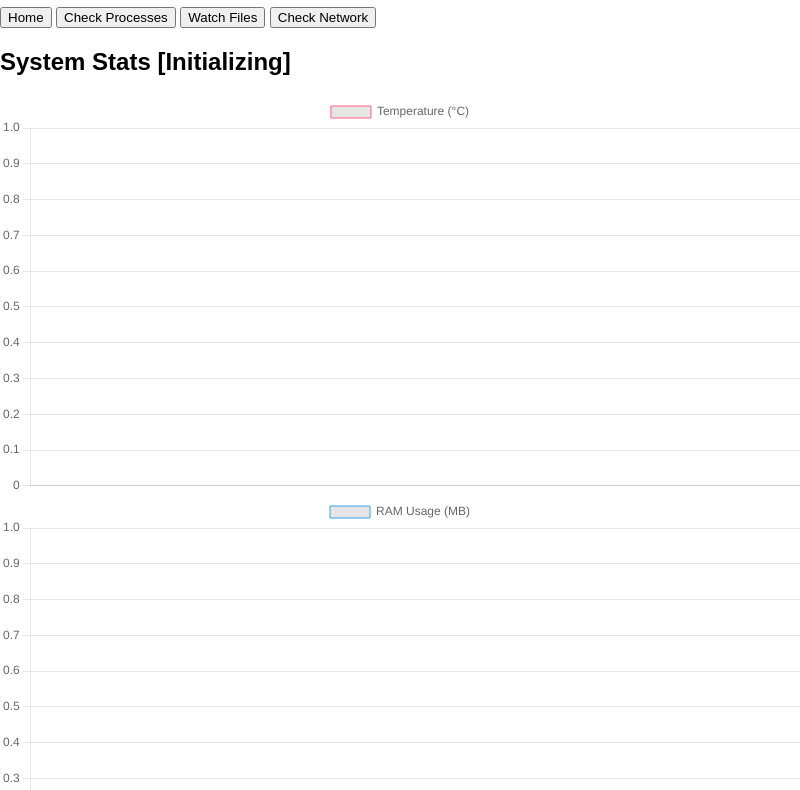
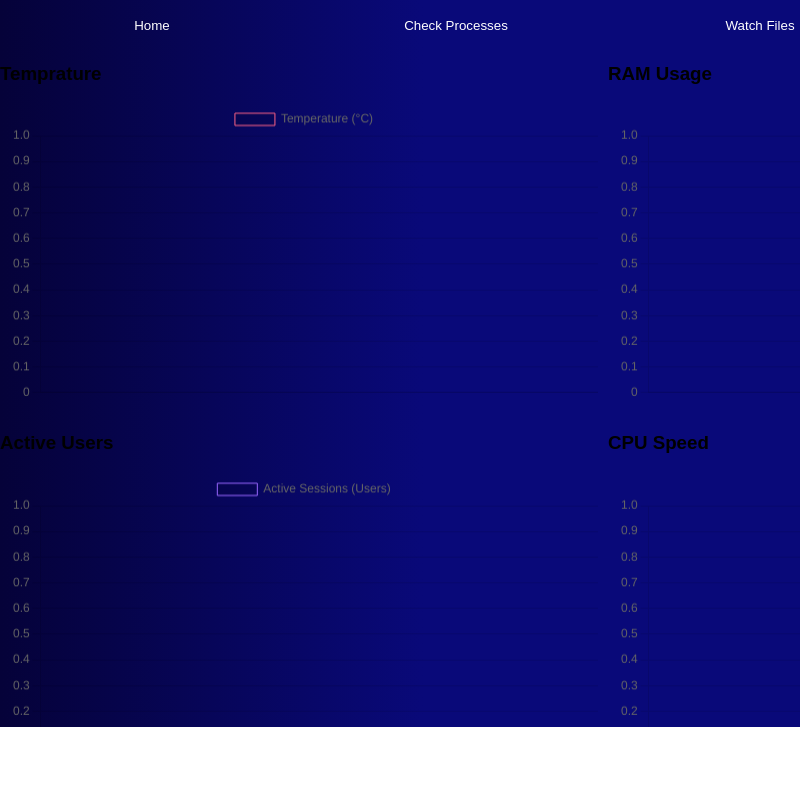
Before and after one commit to Aayush-683/Machine-Monitor, an Electron app: page index.html in a window 800 px wide. Shown: the part 73-863 px from the top of the page. After the commit the page ends 800 px from the top, so only its background shows below. Drawn offline with nearby package versions, Linux system fonts and the light colour scheme; no server answers.

Commit message:
CSS INTEGRATION 1

```diff
--- a/index.html
+++ b/index.html
@@ -20,15 +20,39 @@
 			<main>
 				<div id="homeContent" class="content">
 					<div id="statsContent">
-						<h2 id="sysStats">System Stats [Initializing]</h2>
+						<!-- <h2 id="sysStats">System Stats [Initializing]</h2> -->
+						<div class="chartdiv">
+							<h3>Temprature</h3>
 							<canvas id="tempChart"></canvas>
+						</div>
+						<div class="chartdiv">
+							<h3>RAM Usage</h3>
 							<canvas id="ramChart"></canvas>
+						</div>
+						<div class="chartdiv">
+							<h3>Active Users</h3>
 							<canvas id="sessionChart"></canvas>
+						</div >
+						<div class="chartdiv">
+							<h3>CPU Speed</h3>
 							<canvas id="cpuSpeedChart"></canvas>
+						</div>
+						<div class="chartdiv">
+							<h3>Graphics Usage</h3>
 							<canvas id="graphicsChart"></canvas>
+						</div>
+						<div class="chartdiv">
+							<h3>Network Speed </h3>
 							<canvas id="netSpeedChart"></canvas>
+						</div>
+						<div class="chartdiv">
+							<h3>Disk Usage</h3>
 							<canvas id="diskIOChart"></canvas>
+						</div>
+						<div class="chartdiv">
+							<h3>Battery Power Usage</h3>
 							<canvas id="batteryPowerChart"></canvas>
+						</div>
 					</div>
 				</div>
 				<div id="processContent" class="content hidden">
--- a/style.css
+++ b/style.css
@@ -1,15 +1,72 @@
+
+html{
+    overflow: hidden;
+}
 body {
     font-family: Arial, sans-serif;
     margin: 0;
     padding: 0;
     display: flex;
     height: 100vh;
+    background: rgb(5, 2, 57);
+    background: linear-gradient(90deg, rgba(5, 2, 57, 1) 0%, rgba(9, 9, 121, 1) 53%);
+    overflow-y: scroll;
 }
+body::-webkit-scrollbar {
+    width: .5em;
+    margin: 10px;
+}
+
+body::-webkit-scrollbar-track {
+    -webkit-box-shadow: inset 0 0 6px rgba(0,0,0,0.3);
+}
+
+body::-webkit-scrollbar-thumb {
+  background-color: rgb(9, 9, 67);
+  /* outline: 1px solid slategrey; */
+}
+
+
+header h1{
+    color: white;
+}
+
+nav{
+    display: flex;
+    flex-direction: row;
+    justify-content:space-around;
+    width: 100%;
+    padding: 10px 0;
+}
+
+nav > button{
+    border: none;
+    background-color:rgba(0, 0, 255, 0);
+    color: white;
+    flex: 1;
+  text-align: center;
+
+    transition: background-color 0.3s ease, border 0.3s ease; /* Smooth transition for hover effect */
+}
+
+nav > button:hover {
+    background-color: rgba(0, 0, 0, 0.1); /* Light grey background on hover */
+    border: 1px solid #ccc; /* Light grey border on hover */
+  }
+
+  /* Optional: Style for active/current button */
+nav > button.active {
+    background-color: rgba(0, 0, 0, 0.2); /* Slightly darker grey for the active button */
+    border: 1px solid #bbb; /* Slightly darker border for the active button */
+  }
+
+
 
 .container {
     display: flex;
     width: 100%;
 }
+
 
 .sidebar {
     background-color: #333;
@@ -51,6 +108,14 @@ body {
     display: none;
 }
 
+
+#statsContent{
+    display: grid;
+    grid-template-columns: 1fr 1fr 1fr 1fr;
+    grid-template-columns: 1fr 1fr;
+
+}
+
 #charts {
     display: flex;
     flex-wrap: wrap;
@@ -58,9 +123,12 @@ body {
     align-items: center;
     margin: 20px;
 }
+.chartdiv {
+    width: 38rem;
+}
 
-#charts canvas {
+.chartdiv canvas {
     height: 300px !important;
-    width: 600px !important;
+    width: 100% ;
     margin: 10px;
 }
```
Also changed, not shown: 1 other file. Lines whose indentation alone changed are shown as unchanged.
